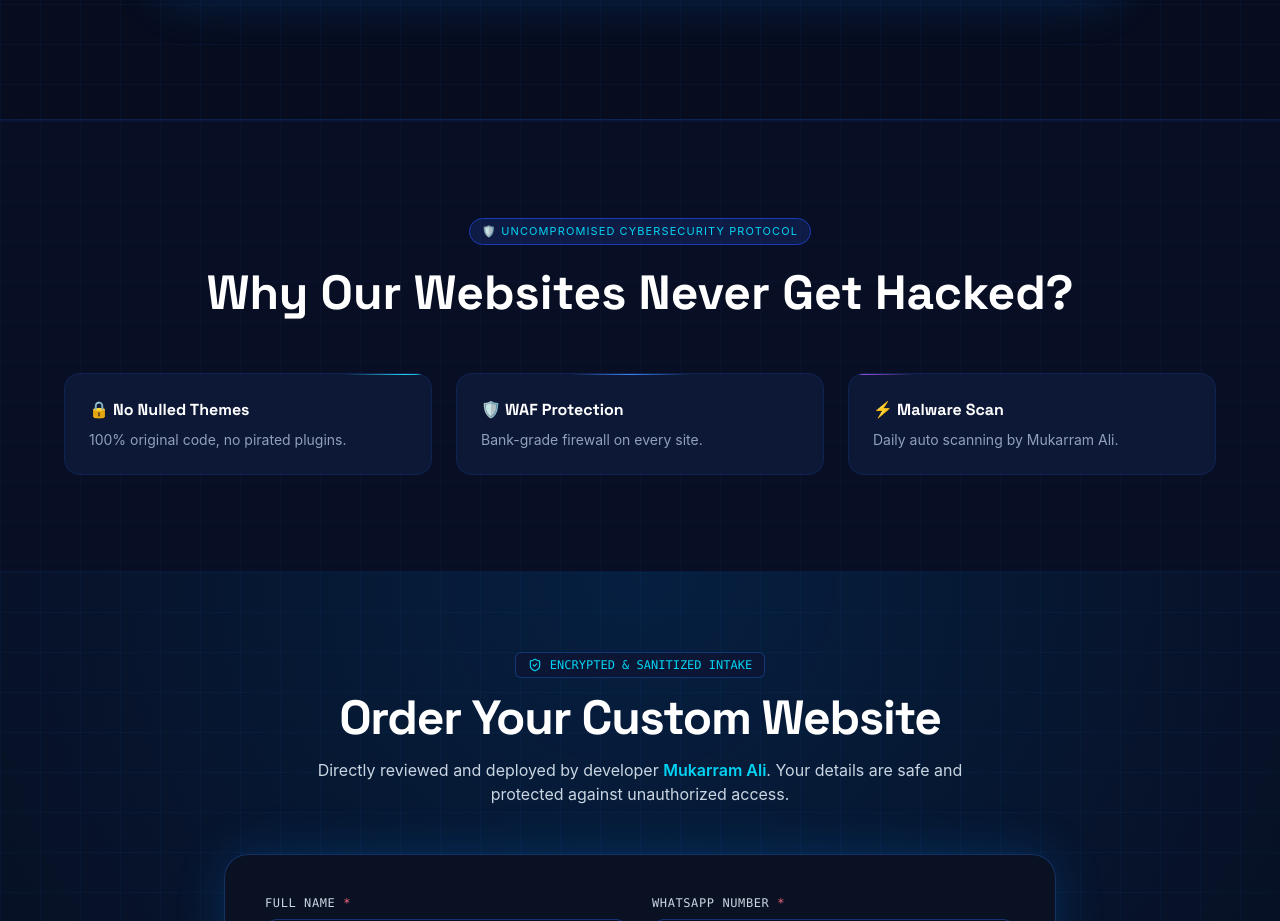
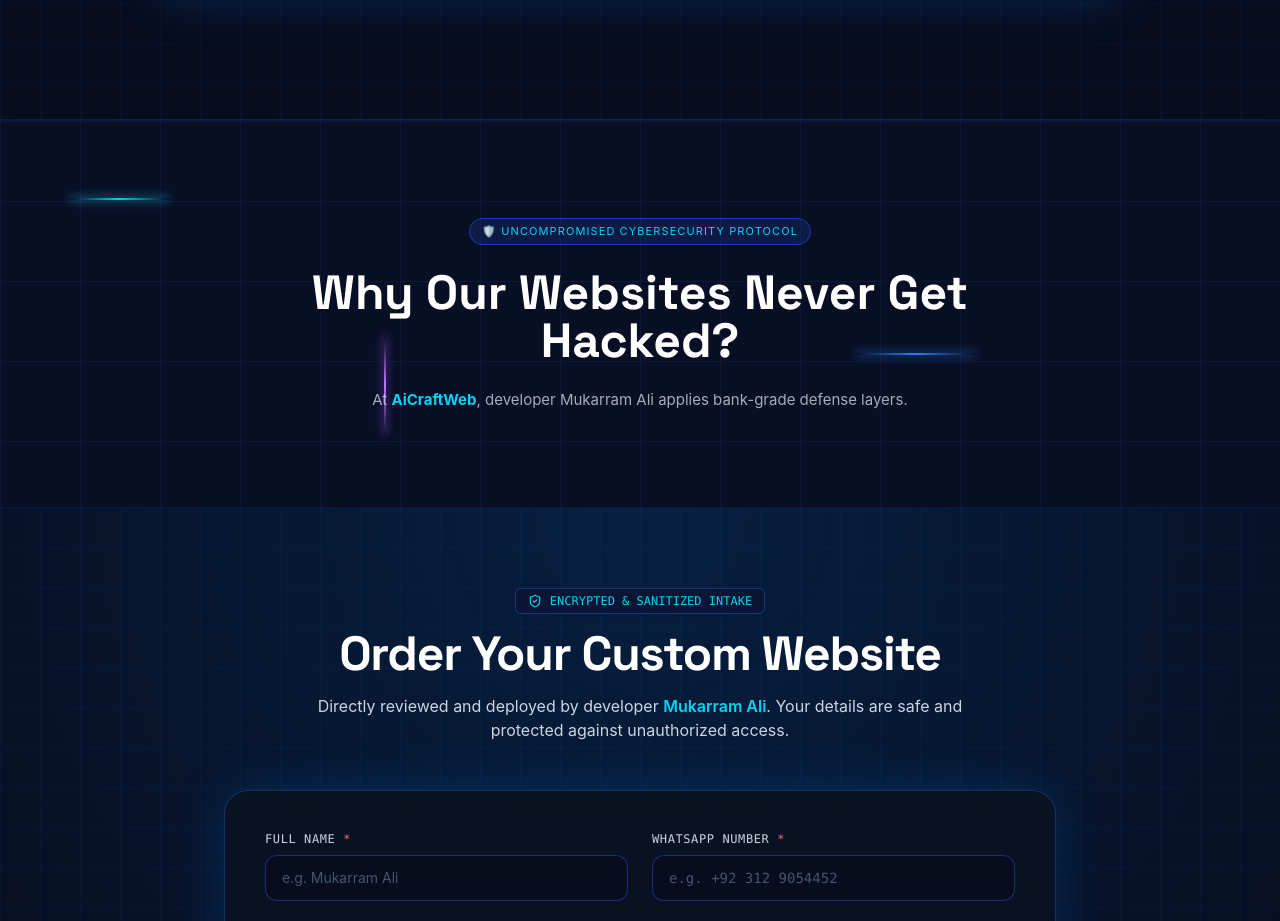
Before and after one commit to mukarrambaloch02023-spec/aicraftweb, a React (Vite) app: page / in a window 1280 px wide. Shown: the part 3974-4895 px from the top of the page. Built offline with nearby package versions, Linux system fonts and the light colour scheme.

Commit message:
Update SecuritySection.tsx

```diff
--- a/src/components/home/SecuritySection.tsx
+++ b/src/components/home/SecuritySection.tsx
@@ -2,58 +2,49 @@
   return (
     <div className="relative w-full bg-[#080F25] py-24 px-6 overflow-hidden border-y border-blue-900/20">
 
-      {/* Background Grid */}
-      <div className="absolute inset-0 opacity-[0.04]" style={{
-        backgroundImage: `linear-gradient(#3b82f6 1px, transparent 1px), linear-gradient(90deg, #3b82f6 1px, transparent 1px)`,
-        backgroundSize: '40px 40px'
-      }}></div>
+      {/* ==== YE HAI TERA GRID + LIGHTS WALA BACKGROUND ==== */}
+      <div className="absolute inset-0">
+        {/* Grid lines */}
+        <div className="absolute inset-0 opacity-[0.08]" style={{
+          backgroundImage: `linear-gradient(#3b82f6 1px, transparent 1px), linear-gradient(90deg, #3b82f6 1px, transparent 1px)`,
+          backgroundSize: '80px 80px'
+        }}></div>
 
-      <div className="relative z-10 max-w-6xl mx-auto">
-        {/* Header */}
-        <div className="text-center mb-14">
-          <div className="inline-flex px-3 py-1 rounded-full bg-blue-900/30 border border-blue-800 text-[11px] tracking-widest text-cyan-400">
-            🛡️ UNCOMPROMISED CYBERSECURITY PROTOCOL
-          </div>
-          <h2 className="mt-6 text-4xl md:text-5xl font-black text-white">Why Our Websites Never Get Hacked?</h2>
+        {/* Light 1 - Horizontal chalegi */}
+        <div className="absolute top-[20%] left-0 h-[1px] w-full">
+          <div className="absolute h-[2px] w-[100px] bg-gradient-to-r from-transparent via-cyan-400 to-transparent blur-[0.5px] shadow-[0_0_10px_#22d3ee]" style={{ animation: 'gridRight 6s linear infinite' }}></div>
         </div>
-
-        {/* ==== YE HAIN TERE BOXS - HAR BOX PE LIGHT ==== */}
-        <div className="grid md:grid-cols-3 gap-6">
-
-          {/* BOX 1 */}
-          <div className="relative p-6 rounded-2xl bg-[#0C1836] border border-blue-900/30 overflow-hidden group">
-            {/* Light jo box ki top line pe hilegi */}
-            <div className="absolute top-0 left-0 h-[1px] w-full overflow-hidden">
-              <div style={{ height: '100%', width: '120px', background: 'linear-gradient(90deg, transparent, #22d3ee, transparent)', animation: 'slideRight 2.5s linear infinite' }}></div>
-            </div>
-            <h3 className="text-white font-bold">🔒 No Nulled Themes</h3>
-            <p className="text-slate-400 text-sm mt-2">100% original code, no pirated plugins.</p>
-          </div>
-
-          {/* BOX 2 */}
-          <div className="relative p-6 rounded-2xl bg-[#0C1836] border border-blue-900/30 overflow-hidden group">
-            <div className="absolute top-0 left-0 h-[1px] w-full overflow-hidden">
-              <div style={{ height: '100%', width: '120px', background: 'linear-gradient(90deg, transparent, #3b82f6, transparent)', animation: 'slideRight 2.5s linear infinite 0.8s' }}></div>
-            </div>
-            <h3 className="text-white font-bold">🛡️ WAF Protection</h3>
-            <p className="text-slate-400 text-sm mt-2">Bank-grade firewall on every site.</p>
-          </div>
-
-          {/* BOX 3 */}
-          <div className="relative p-6 rounded-2xl bg-[#0C1836] border border-blue-900/30 overflow-hidden group">
-            <div className="absolute top-0 left-0 h-[1px] w-full overflow-hidden">
-              <div style={{ height: '100%', width: '120px', background: 'linear-gradient(90deg, transparent, #a855f7, transparent)', animation: 'slideRight 2.5s linear infinite 1.6s' }}></div>
-            </div>
-            <h3 className="text-white font-bold">⚡ Malware Scan</h3>
-            <p className="text-slate-400 text-sm mt-2">Daily auto scanning by Mukarram Ali.</p>
-          </div>
-
+        {/* Light 2 - Horizontal */}
+        <div className="absolute top-[60%] left-0 h-[1px] w-full">
+          <div className="absolute h-[2px] w-[120px] bg-gradient-to-r from-transparent via-blue-500 to-transparent blur-[0.5px] shadow-[0_0_10px_#3b82f6]" style={{ animation: 'gridRight 7s linear infinite 2s' }}></div>
+        </div>
+        {/* Light 3 - Vertical */}
+        <div className="absolute left-[30%] top-0 w-[1px] h-full">
+          <div className="absolute w-[2px] h-[100px] bg-gradient-to-b from-transparent via-purple-400 to-transparent blur-[0.5px] shadow-[0_0_10px_#a855f7]" style={{ animation: 'gridDown 5s linear infinite' }}></div>
+        </div>
+        {/* Light 4 - Vertical */}
+        <div className="absolute left-[75%] top-0 w-[1px] h-full">
+          <div className="absolute w-[2px] h-[120px] bg-gradient-to-b from-transparent via-cyan-400 to-transparent blur-[0.5px] shadow-[0_0_10px_#22d3ee]" style={{ animation: 'gridDown 6.5s linear infinite 1s' }}></div>
         </div>
       </div>
 
       <style>{`
-        @keyframes slideRight { 0%{transform:translateX(-120px)} 100%{transform:translateX(400px)} }
+        @keyframes gridRight { 0%{transform:translateX(-150px)} 100%{transform:translateX(100vw)} }
+        @keyframes gridDown { 0%{transform:translateY(-150px)} 100%{transform:translateY(100vh)} }
       `}</style>
+
+      {/* Tera Content Upar Rahega */}
+      <div className="relative z-10 max-w-4xl mx-auto text-center">
+        <div className="inline-flex px-3 py-1 rounded-full bg-blue-900/30 border border-blue-800 text-[11px] tracking-widest text-cyan-400">
+          🛡️ UNCOMPROMISED CYBERSECURITY PROTOCOL
+        </div>
+        <h2 className="mt-6 text-4xl md:text-5xl font-black text-white">
+          Why Our Websites Never Get<br/>Hacked?
+        </h2>
+        <p className="mt-6 text-slate-300/80 text-[15px]">
+          At <span className="text-cyan-400 font-bold">AiCraftWeb</span>, developer Mukarram Ali applies bank-grade defense layers.
+        </p>
+      </div>
     </div>
   )
 }
```
